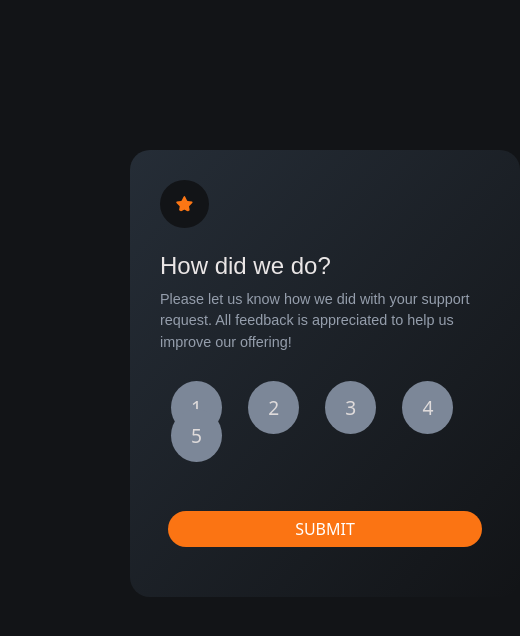
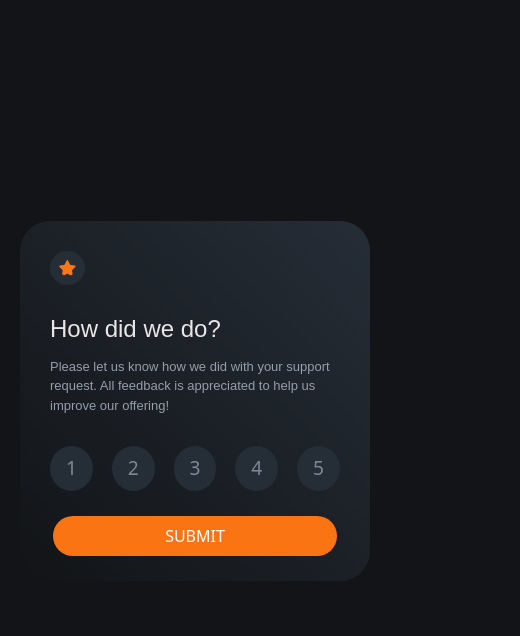
Before and after one commit to shivamsanju/review-screen, a plain HTML site: page index.html in a window 390 px wide. Shown: the whole page, 520 px wide, since content can reach past the window. Drawn offline with nearby package versions, Linux system fonts and the light colour scheme.

Commit message:
improved responsiveness

```diff
--- a/index.html
+++ b/index.html
@@ -19,30 +19,24 @@
     <title>Frontend Mentor | Interactive rating component</title>
   </head>
   <body>
-    <div class="container w-100 h-100">
-      <div class="row">
-        <div class="col-sm-4 offset-4 align-self-center outerBox">
-          <div class="pb-4">
-            <img class="p-3 icon" src="./images/icon-star.svg" alt="" />
-          </div>
-          <h2>How did we do?</h2>
-          <p>
-            Please let us know how we did with your support request. All
-            feedback is appreciated to help us improve our offering!
-          </p>
-          <div class="row pt-4">
-            <ul class="">
-              <l1><a class="rounded-circle rating" href="#">1</a></l1>
-              <l1><a class="rounded-circle rating" href="#">2</a></l1>
-              <l1><a class="rounded-circle rating" href="#">3</a></l1>
-              <l1><a class="rounded-circle rating" href="#">4</a></l1>
-              <l1><a class="rounded-circle rating" href="#">5</a></l1>
-            </ul>
-          </div>
-          <div class="row pt-4">
-            <button class="submitBtn btn">SUBMIT</button>
-          </div>
-        </div>
+    <div class="outerBox">
+      <div>
+        <img class="icon" src="./images/icon-star.svg" alt="" />
+      </div>
+      <h2>How did we do?</h2>
+      <p>
+        Please let us know how we did with your support request. All feedback is
+        appreciated to help us improve our offering!
+      </p>
+      <div class="rate">
+        <a class="rating" href="#">1</a>
+        <a class="rating" href="#">2</a>
+        <a class="rating" href="#">3</a>
+        <a class="rating" href="#">4</a>
+        <a class="rating" href="#">5</a>
+      </div>
+      <div class="divBtn">
+        <button class="submitBtn">SUBMIT</button>
       </div>
     </div>
   </body>
--- a/styles.css
+++ b/styles.css
@@ -11,47 +11,60 @@
 
 .outerBox {
   background-image: linear-gradient(
-    to bottom right,
+    to bottom left,
     var(--darkBlue),
     var(--veryDarkBlue)
   );
   padding: 30px;
-  margin-top: 150px;
-  border-radius: 20px;
+  border-radius: 30px;
+  height: 360px;
+  width: 350px;
 }
 
 body {
   background-color: var(--veryDarkBlue);
+  display: flex;
+  flex-direction: column;
+  align-items: center;
+  justify-content: center;
+  height: 95vh;
 }
 
 h2 {
   color: rgb(234, 230, 230);
   font-family: 'Overpass', sans-serif;
   font-size: 1.5rem;
+  padding: 0 0 5px 0;
 }
 
 p {
   color: var(--lightGrey);
   font-family: 'Overpass', sans-serif;
-  font-size: 0.9rem;
+  font-size: 13px;
 }
 
 .icon {
   border-radius: 100%;
-  background: var(--veryDarkBlue);
+  padding: 9px;
+  background: var(--darkBlue);
+  margin: 0 0 30px 0;
+}
+
+.rate {
+  display: flex;
+  flex-wrap: wrap;
+  justify-content: space-between;
 }
 
 .rating {
-  background: var(--mediumGrey);
-  padding-left: 20px;
-  padding-right: 20px;
-  padding-top: 13px;
-  padding-bottom: 13px;
-  margin: 11px;
+  background: var(--darkBlue);
+  padding: 8px 16px;
   text-decoration: none;
+  border-radius: 100%;
   font-size: 1.2rem;
-  color: rgb(223, 219, 219);
+  color: var(--mediumGrey);
   transition: 0.3s ease all;
+  margin: 15px 0 5px 0;
 }
 
 .rating:hover {
@@ -60,28 +73,30 @@ p {
 }
 
 .rating:focus {
-  background: whitesmoke;
-  color: var(--orange);
+  background: var(--lightGrey);
+  color: var(--veryDarkBlue);
+}
+
+.divBtn {
+  display: flex;
+  justify-content: center;
+  margin-top: 20px;
 }
 
 .submitBtn {
   background-color: var(--orange);
   color: white;
-  padding: 5px;
+  padding: 8px;
   border-radius: 100px;
-  margin: 20px;
-  flex: auto;
+  border: 0px;
   font-weight: 400;
+  font-size: 1rem;
   transition: 0.3s ease all;
+  width: 98%;
+  align-self: center;
 }
 
 .submitBtn:hover {
   background-color: white;
   color: var(--orange);
 }
-
-.submitBtn:focus {
-  background-color: white;
-  color: var(--orange);
-  box-shadow: none;
-}
```
